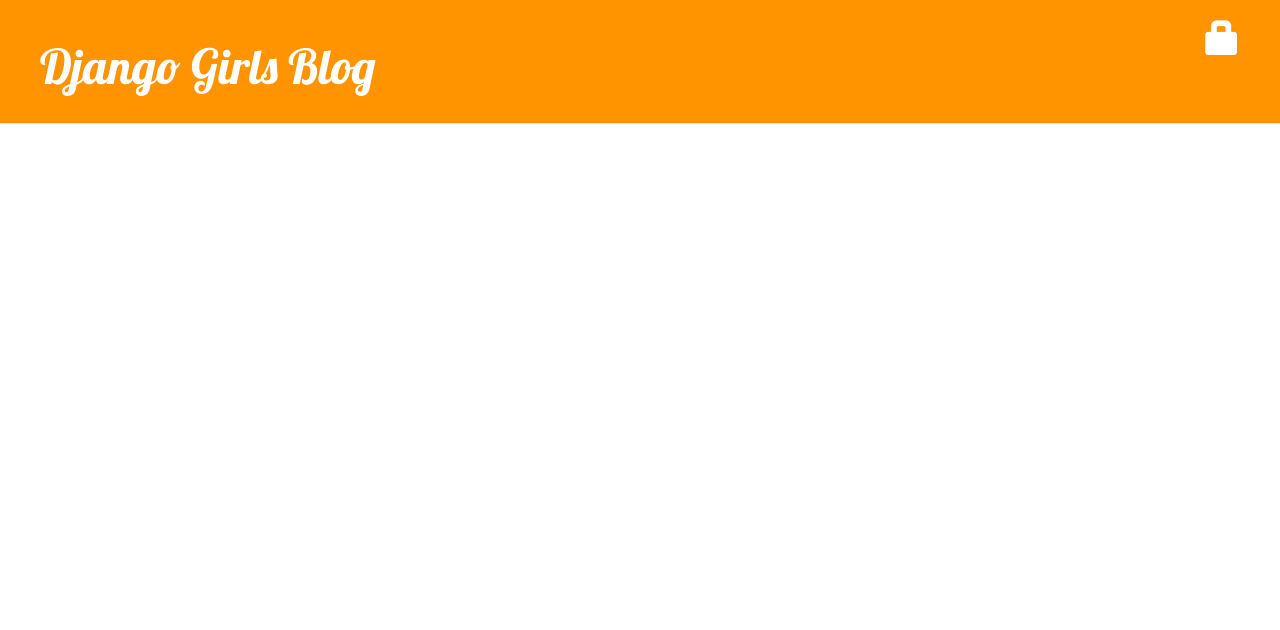
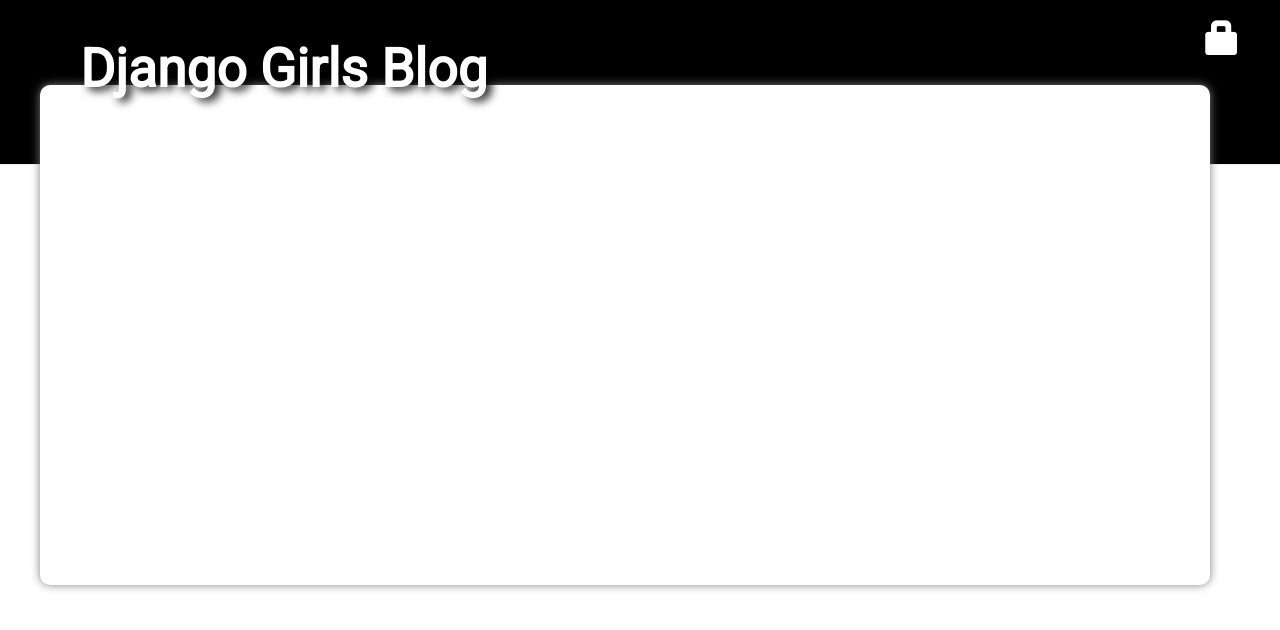
Before and after one commit to yeyeya1008/my-first-blog, a Django app: page / in a window 1280 px wide. Shown: the top 630 px of the page. Run offline with Django 3.2, Linux system fonts and the light colour scheme; data that the repository does not hold is empty; some libraries are stand-ins or nearby versions.

Commit message:
style change

```diff
--- a/blog/admin.py
+++ b/blog/admin.py
@@ -1,5 +1,6 @@
 from django.contrib import admin
-from .models import Post, Comment
+from .models import Post, Comment, Category
 
 admin.site.register(Post)
 admin.site.register(Comment)
+admin.site.register(Category)
--- a/blog/static/css/blog.css
+++ b/blog/static/css/blog.css
@@ -1,21 +1,38 @@
 .page-header {
-    background-color: #ff9400;
+    background-color: #000;
     margin-top: 0;
-    padding: 20px 20px 20px 40px;
+    padding: 20px 20px 80px 40px;
 }
 
 .page-header h1, .page-header h1 a, .page-header h1 a:visited, .page-header h1 a:active {
-    color: #ffffff;
-    font-size: 36pt;
+    font-size: 40pt;
     text-decoration: none;
+    margin-bottom:-15px;
+    z-index:10;
+    color: #fff;
+    font-family: 'Roboto';
+    font-weight:bold;
+    text-shadow: 5px 3px 10px black;
+    padding-left:20px;
 }
 
 .content {
     margin-left: 40px;
 }
 
+#content-box {
+    min-height:500px;
+    border-radius:10px;
+    -webkit-box-shadow: 0px 0px 10px grey;
+    -moz-box-shadow: 0px 0px 10px grey;
+    box-shadow: 0px 0px 10px grey;
+    margin-top:-100px;
+    padding-top:50px;
+    background:#fff;
+}
+
 h1, h2, h3, h4 {
-    font-family: 'Lobster', cursive;
+    font-family: 'Nanum Myeongjo', serif;
 }
 
 .date {
--- a/blog/templates/blog/base.html
+++ b/blog/templates/blog/base.html
@@ -5,7 +5,7 @@
         <link rel="stylesheet" href="//maxcdn.bootstrapcdn.com/bootstrap/3.2.0/css/bootstrap.min.css">
         <link rel="stylesheet" href="//maxcdn.bootstrapcdn.com/bootstrap/3.2.0/css/bootstrap-theme.min.css">
         <link rel="stylesheet" href="{% static 'css/blog.css' %}">
-        <link href="//fonts.googleapis.com/css?family=Lobster&subset=latin,latin-ext" rel="stylesheet" type="text/css">
+        <link href="https://fonts.googleapis.com/css?family=Nanum+Myeongjo|Roboto" rel="stylesheet">
     </head>
     <body>
         <div class="page-header">
@@ -19,8 +19,8 @@
             <h1><a href="/">Django Girls Blog</a></h1>
         </div>
         <div class="content container">
-            <div class="row">
-                <div class="col-md-8">
+            <div class="row" id="content-box">
+                <div class="col-md-12">
                 {% block content %}
                 {% endblock %}
                 </div>
--- a/blog/templates/blog/post_list.html
+++ b/blog/templates/blog/post_list.html
@@ -6,7 +6,10 @@
             <div class="date">
                 <p>published: {{ post.published_date }}</p>
             </div>
-            <h1><a href="{% url 'post_detail' pk=post.pk %}">{{ post.title }}</a></h1>
+            <h1><a href="{% url 'post_detail' pk=post.pk %}">{{ post.title }}</a>
+                {% if post.category != None %}
+                    <span> / {{ post.category }}</span>
+                {% endif %}</h1>
             <p>{{ post.text|linebreaksbr }}</p>
             <a href="{% url 'post_detail' pk=post.pk %}">Comments: {{ post.approved_comments.count }}</a>
         </div>
--- a/blog/views.py
+++ b/blog/views.py
@@ -1,20 +1,22 @@
 from django.shortcuts import render, get_object_or_404, redirect
 from django.utils import timezone
-from .models import Post, Comment
+from .models import Post, Comment, Category
 from .forms import PostForm, CommentForm
 from django.contrib.auth.decorators import login_required
 
 # Create your views here.
 def post_list(request):
     posts = Post.objects.filter(published_date__lte=timezone.now()).order_by('published_date')
-    return render(request, 'blog/post_list.html', {'posts':posts})
+    return render(request, 'blog/post_list.html', {'posts': posts})
 
 def post_detail(request, pk):
     post = get_object_or_404(Post, pk=pk)
-    return render(request, 'blog/post_detail.html', {'post':post})
+    return render(request, 'blog/post_detail.html', {'post': post})
 
 @login_required
 def post_new(request):
+    categories = Category.objects.all()
+    isvalid = True
     if request.method == "POST":
         form = PostForm(request.POST)
         if form.is_valid():
@@ -22,11 +24,13 @@ def post_new(request):
             post.author = request.user
             post.save()
             return redirect('post_detail', pk=post.pk)
+        else:
+            isvalid = False
 
     else:
         form = PostForm()
 
-    return render(request, 'blog/post_edit.html', {'form':form})
+    return render(request, 'blog/post_edit.html', {'form': form, 'categories': categories, 'isvalid': isvalid})
 
 @login_required
 def post_edit(request, pk):
@@ -45,7 +49,7 @@ def post_edit(request, pk):
 @login_required
 def post_draft_list(request):
     posts = Post.objects.filter(published_date__isnull=True).order_by('created_date')
-    return render(request, 'blog/post_draft_list.html', {'posts':posts})
+    return render(request, 'blog/post_draft_list.html', {'posts': posts})
 
 @login_required
 def post_publish(request, pk):
--- a/mystie/settings.py
+++ b/mystie/settings.py
@@ -104,7 +104,7 @@ AUTH_PASSWORD_VALIDATORS = [
 # Internationalization
 # https://docs.djangoproject.com/en/1.11/topics/i18n/
 
-LANGUAGE_CODE = 'en-us'
+LANGUAGE_CODE = 'ko'
 
 TIME_ZONE = 'Asia/Seoul'
 
```
Also changed, not shown: blog/forms.py (+5 -3 lines), blog/models.py (+10 -2 lines), blog/templates/blog/post_edit.html (+26 -2 lines), blog/migrations/0003_auto_20180621_1448.py (added).
